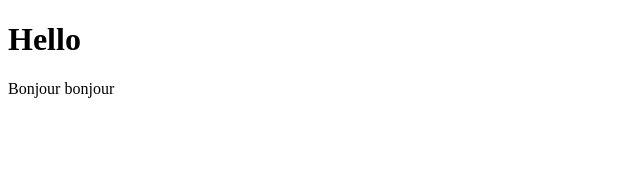
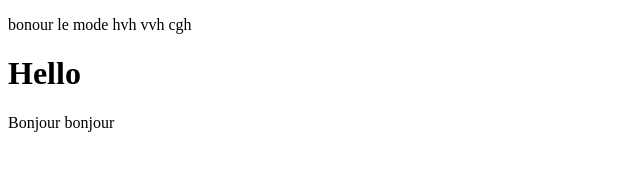
Before and after one commit to GDishanth/RepoProjetGit, a plain HTML site: page index.html in a window 1280 px wide. Shown: the whole page, without its empty margins (0-640 px from the left). Drawn offline with Linux system fonts and the light colour scheme.

Commit message:
modif html

```diff
--- a/index.html
+++ b/index.html
@@ -1,6 +1,6 @@
 <!DOCTYPE html>
 <html>
-<p></p>
+<p>bonour le mode hvh vvh   cgh </p>
 	<h1> Hello </h1>
 	<p>Bonjour bonjour</p>
 </html>
```
